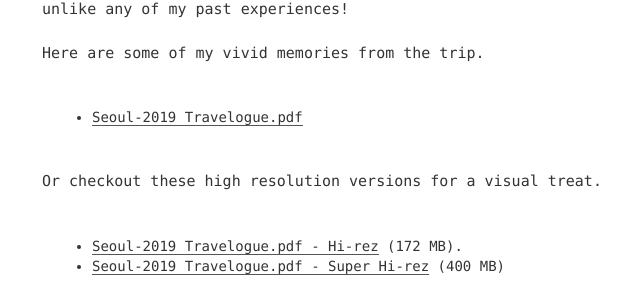
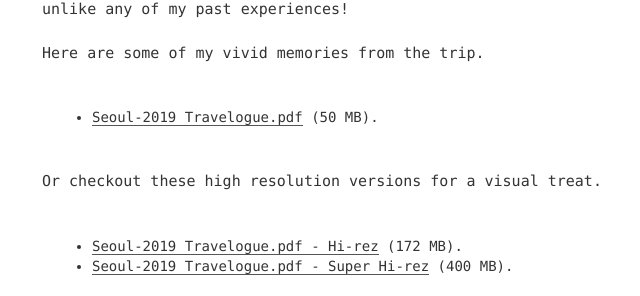
Before and after one commit to nitheeshkl/nitheeshkl.github.io, a Jekyll site: the page built from _posts/2019-11-10-seoul-2019.md, in a window 1280 px wide, cut to the strip 646-942 px from the top of the page. Shown: the whole strip, without its empty margins (258-898 px from the left). Built offline with Jekyll 4.4.1, drawn with Linux system fonts in a browser that asks for light colours.

Commit message:
kln: convert seoul_2019.pdf to gdrive link
Signed-off-by: Nitheesh K L <nitheeshkl@gmail.com>

```diff
--- a/_posts/2019-11-10-seoul-2019.md
+++ b/_posts/2019-11-10-seoul-2019.md
@@ -33,11 +33,11 @@
 
 Here are some of my vivid memories from the trip.
 
-- [Seoul-2019 Travelogue.pdf]({{ site.baseurl }}/travelogues/seoul_2019.pdf)
+- [Seoul-2019 Travelogue.pdf](https://drive.google.com/file/d/1SSBxMhsaT4GJMjUODeoM8N9wLHNRP9iO/view?usp=sharing) (50 MB).
 
 Or checkout these high resolution versions for a visual treat.
 - [Seoul-2019 Travelogue.pdf - Hi-rez](https://drive.google.com/file/d/1hRrBinMaWvUxWcSmpW3f4ty4NkzsQPup/view?usp=sharing) (172 MB).
-- [Seoul-2019 Travelogue.pdf - Super Hi-rez](https://drive.google.com/file/d/18TWpkCiJeqJf5_Ta5vTZV6aRSKGJyoso/view?usp=sharing) (400 MB)
+- [Seoul-2019 Travelogue.pdf - Super Hi-rez](https://drive.google.com/file/d/18TWpkCiJeqJf5_Ta5vTZV6aRSKGJyoso/view?usp=sharing) (400 MB).
 
 <a href="{{ site.baseurl }}/travelogues/seoul_2019.pdf">
 ![Seoul Cover]({{ site.baseurl }}/assets/imgs/seoul/seoul_cover.jpg){: .center-image }
```
